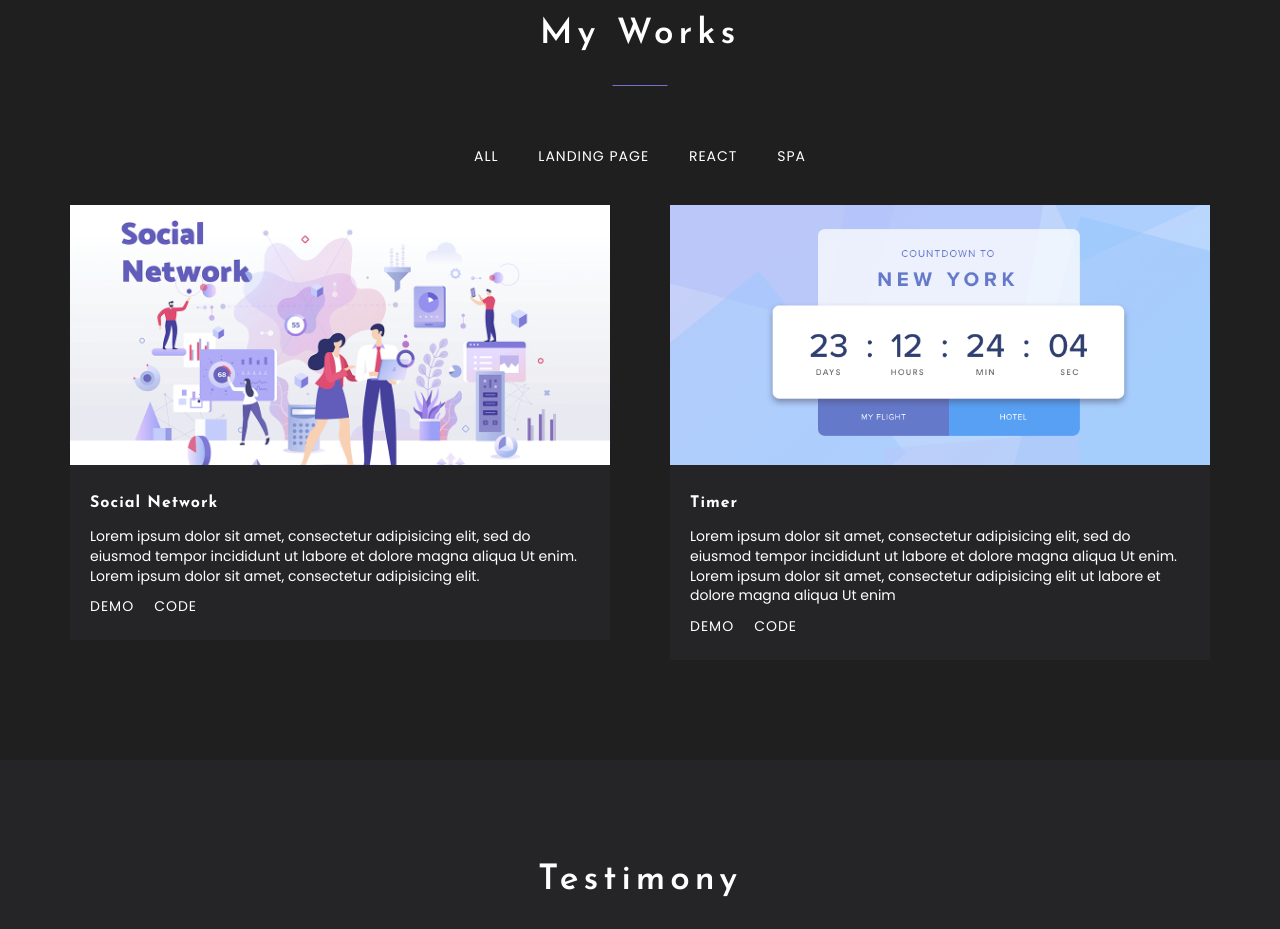
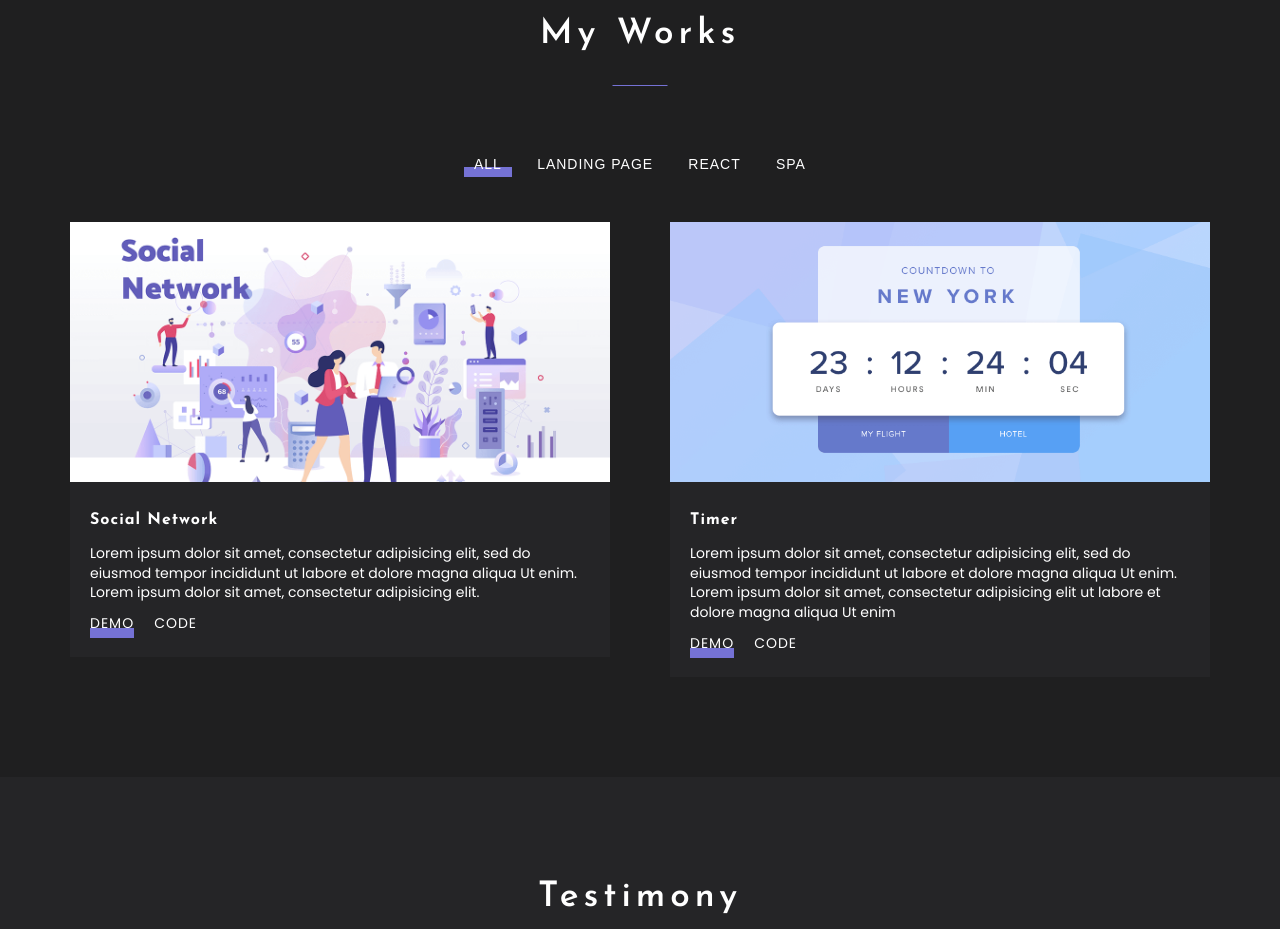
Before and after one commit to Pumpkin-Pie93/portfolio-start-project-main, a React app: page / in a window 1280 px wide. Shown: the part 1880-2809 px from the top of the page. Built offline with nearby package versions, Linux system fonts and the light colour scheme.

Commit message:
Tabs (useState + filter)

```diff
--- a/src/components/Link.ts
+++ b/src/components/Link.ts
@@ -1,7 +1,7 @@
 import {theme} from "../styles/Theme";
-import styled from "styled-components";
+import styled, {css} from "styled-components";
 
-export const Link = styled.a`
+export const Link = styled.a<{ active?: boolean}>`
   font-size: 14px;
   font-weight: 400;
   letter-spacing: 1px;
@@ -28,5 +28,9 @@
     left: 0;
     right: 0;
     z-index: -1;
+
+    ${props => props.active && css<{ active?: boolean }>`
+      height: 10px;
+    `}
   }
 `
--- a/src/layout/sections/works/Works.tsx
+++ b/src/layout/sections/works/Works.tsx
@@ -1,37 +1,77 @@
-import React from 'react';
+import React, {useState} from 'react';
 import {S} from "./Works_Styles";
 import {SectionTitle} from "../../../components/SectionTitle";
-import {TabMenu} from "./tabMenu/TabMenu";
+import {TabMenu, TabsStatusType} from "./tabMenu/TabMenu";
 import {FlexWrapper} from "../../../components/FlexWrapper";
 import {Work} from "./work/Work";
 import socialeImg from './../../../assets/images/proj-1.webp';
 import timerImg from './../../../assets/images/proj-2.webp'
 import {Container} from "../../../components/Container";
 
-const worksItems = ['All', 'landing page', 'React', 'Spa']
+const tabsItems: Array<{ title: string, status: TabsStatusType}> = [
+    {
+    title: "All",
+    status: 'all'
+    },
+    {
+        title: "landing page",
+        status: 'landing'
+    },
+    {
+        title: "React",
+        status: 'react'
+    },
+    {
+        title: "Spa",
+        status: 'spa'
+    },
 
-const workData = [
+]
+
+const worksData = [
     {
         src: socialeImg, // Это импортированная переменная, поэтому без кавычек
         title: 'Social Network',
-        text: 'Lorem ipsum dolor sit amet, consectetur adipisicing elit, sed do eiusmod tempor incididunt ut labore et dolore magna aliqua Ut enim. Lorem ipsum dolor sit amet, consectetur adipisicing elit.'
+        text: 'Lorem ipsum dolor sit amet, consectetur adipisicing elit, sed do eiusmod tempor incididunt ut labore et dolore magna aliqua Ut enim. Lorem ipsum dolor sit amet, consectetur adipisicing elit.',
+        type: 'spa'
     },
     {
         src: timerImg,
         title: 'Timer',
-        text: 'Lorem ipsum dolor sit amet, consectetur adipisicing elit, sed do eiusmod tempor incididunt ut labore et dolore magna aliqua Ut enim. Lorem ipsum dolor sit amet, consectetur adipisicing elit  ut labore et dolore magna aliqua Ut enim'
+        text: 'Lorem ipsum dolor sit amet, consectetur adipisicing elit, sed do eiusmod tempor incididunt ut labore et dolore magna aliqua Ut enim. Lorem ipsum dolor sit amet, consectetur adipisicing elit  ut labore et dolore magna aliqua Ut enim',
+        type: 'react'
     }
 ]
 
 export const Works: React.FC = () => {
+
+    const [currentFilterStatus,setCurrentFilterStatus] = useState('all')
+    let filteredWorks = worksData
+
+    if (currentFilterStatus === "landing") {
+        filteredWorks = worksData.filter(work => work.type === "landing")
+    }
+    if (currentFilterStatus === "react") {
+        filteredWorks = worksData.filter(work => work.type === "react")
+    }
+    if (currentFilterStatus === "spa") {
+        filteredWorks = worksData.filter(work => work.type === "spa")
+    }
+
+    function changeFilterStatus(value: TabsStatusType) {
+        setCurrentFilterStatus(value)
+    }
+
     return (
         <S.Works>
             <Container>
                 <SectionTitle>My Works</SectionTitle>
-                <TabMenu menuItems={worksItems}/>
+                <TabMenu tabsItems={tabsItems}
+                         changeFilterStatus={changeFilterStatus}
+                         currentFilterStatus={currentFilterStatus}/>
                 <FlexWrapper justify={'space-between'} align={'flex-start'} wrap={'wrap'}>
 
-                    {workData.map((w => {
+                    {filteredWorks.map((w => {
                         return <Work src={w.src}
                                      title={w.title}
                                      text={w.text}/>
--- a/src/layout/sections/works/tabMenu/TabMenu.tsx
+++ b/src/layout/sections/works/tabMenu/TabMenu.tsx
@@ -2,15 +2,22 @@
 import styled from "styled-components";
 import {Link} from "../../../../components/Link";
 
+export type TabsStatusType = "all" | "landing" | "react" |"spa"
 
+type TabsMenuPropsType = {
+    tabsItems: Array<{status: TabsStatusType, title: string}>
+    changeFilterStatus: (value: TabsStatusType) => void
+    currentFilterStatus: string
+}
 
-export const TabMenu = (props: { menuItems: Array<string> }) => {
+export const TabMenu = (props: TabsMenuPropsType) => {
     return (
         <StyledTabMenu>
             <ul>
-                {props.menuItems.map((item: string, index: number) => {
+                {props.tabsItems.map(
+                    (item: {status: TabsStatusType, title: string}, index: number) => {
                     return <ListItem key={index}>
-                        <Link href='#'>{item}</Link>
+                        <Link active={props.currentFilterStatus === item.status} as={"button"} onClick={() => {props.changeFilterStatus(item.status)}}>{item.title}</Link>
                     </ListItem>
                 })}
             </ul>
--- a/src/layout/sections/works/work/Work.tsx
+++ b/src/layout/sections/works/work/Work.tsx
@@ -20,7 +20,7 @@
             <S.Description>
                 <S.Title>{props.title}</S.Title>
                 <S.Text>{props.text}</S.Text>
-                <Link href={'#'}>demo</Link>
+                <Link active href={'#'}>demo</Link>
                 <Link href={'#'}>code</Link>
             </S.Description>
         </S.Work>
```
